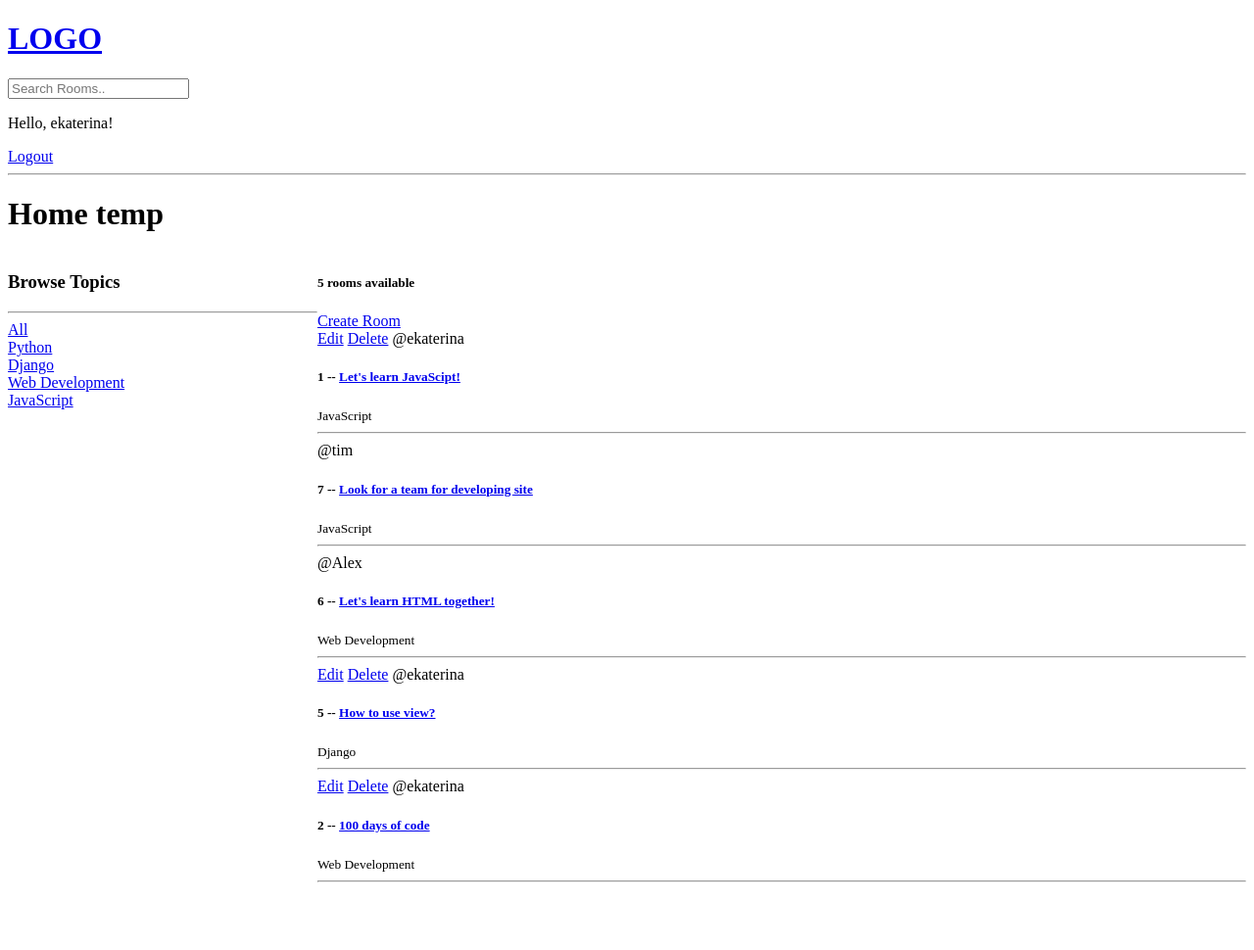
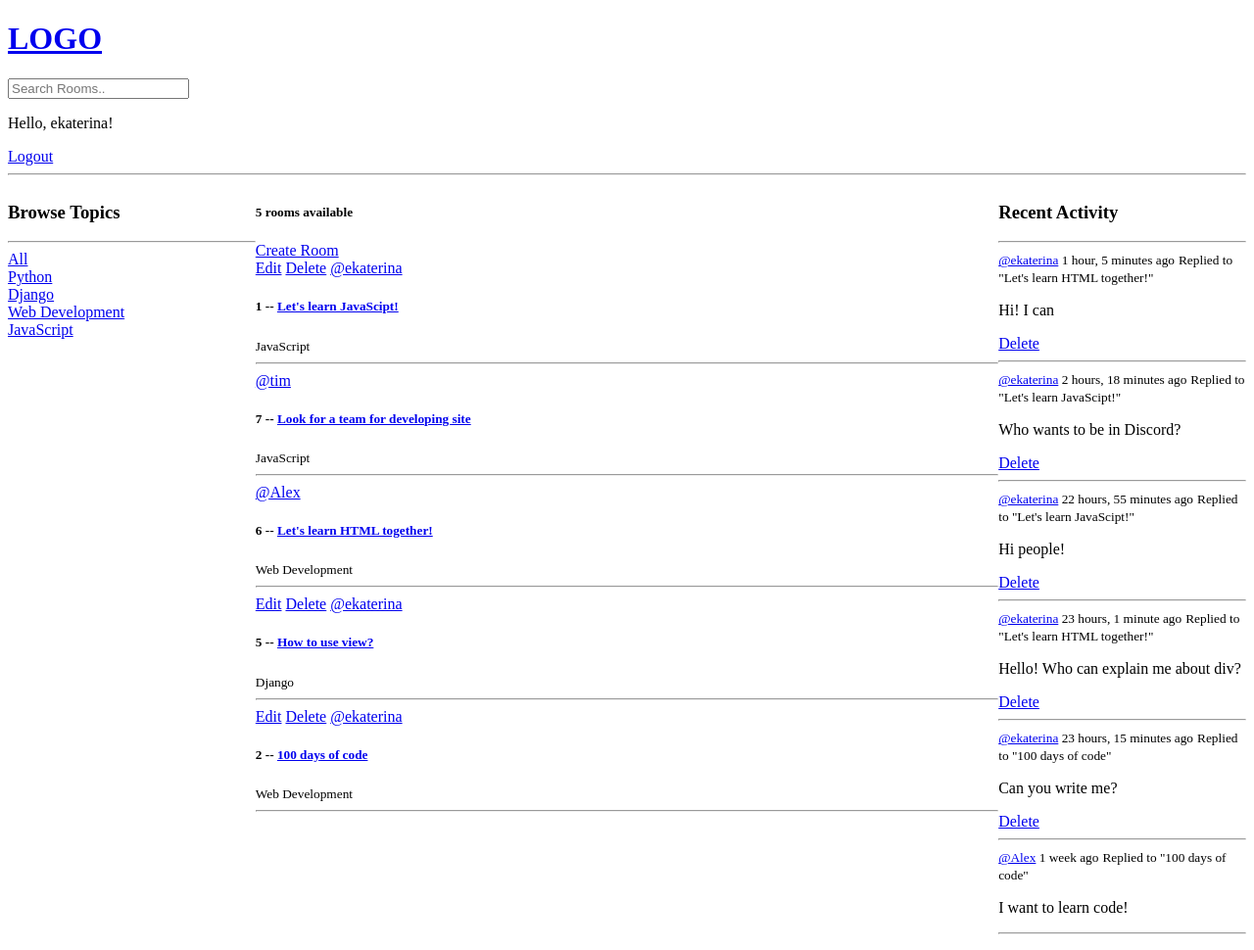
Before and after one commit to error-00/Disclochat, a Django app: page / in a window 1280 px wide. Shown: the whole page at 98% size. Before the commit the page ends 901 px from the top, so only its background shows below. Run offline with Django 4.2, Linux system fonts and the light colour scheme; a user stored in the database is signed in; data comes from the database, SQL or seed files in the repository; both versions use the stored data as it was after the commit.

Commit message:
add activity feed

```diff
--- a/base/models.py
+++ b/base/models.py
@@ -32,5 +32,8 @@ class Message(models.Model):
     updated = models.DateTimeField(auto_now=True)
     created = models.DateTimeField(auto_now_add=True)
 
+    class Meta:
+        ordering = ['-updated', '-created']
+
     def __str__(self):
         return self.body[0:50]
--- /dev/null
+++ b/base/templates/base/activity_component.html
@@ -0,0 +1,14 @@
+<h3>Recent Activity</h3>
+<hr>
+{% for message in room_messages %}
+<div>
+    <small><a href="{% url 'user-profile' message.user.id %}">@{{message.user}}</a> {{message.created|timesince}} ago</small>
+    <small>Replied to "{{message.room}}"</small>
+
+    <p>{{message.body}}</p>
+    {% if request.user == message.user %}
+    <a href="{% url 'delete-message' message.id %}">Delete</a>
+    {% endif %}
+    <hr>
+</div>
+{% endfor %}
--- /dev/null
+++ b/base/templates/base/feed_component.html
@@ -0,0 +1,15 @@
+<div>
+    {% for room in rooms %}
+    <div>
+        {% if request.user == room.host %}
+        <a href="{% url 'update-room' room.id %}">Edit</a>
+        <a href="{% url 'delete-room' room.id %}">Delete</a>
+        {% endif %}
+
+        <a href="{% url 'user-profile' room.host.id %}">@{{room.host.username}}</a>
+        <h5>{{room.id}} -- <a href="{% url 'room' room.id %}">{{room.name}}</a></h5>
+        <small>{{room.topic.name}}</small>
+        <hr>
+    </div>
+    {% endfor %}
+</div>
--- a/base/templates/base/home.html
+++ b/base/templates/base/home.html
@@ -5,51 +5,31 @@
 <style>
     .home-container{
         display: grid;
-        grid-template-columns: 1fr 3fr;
+        grid-template-columns: 1fr 3fr 1fr;
     }
+
+
+
 
 
 </style>
 
-<h1>Home temp</h1>
-
 <div class="home-container">
 
     <div>
-        <h3>Browse Topics</h3>
-        <hr>
-
-        <div>
-            <a href="{% url 'home' %}">All</a>
-        </div>
-
-        {% for topic in topics %}
-        <div>
-            <a href="{% url 'home' %}?q={{topic.name}}">{{topic.name}}</a>
-        </div>
-        {% endfor %}
+        {% include 'base/topics_component.html' %}
     </div>
 
     <div>
         <h5>{{room_count}} rooms available</h5>
         <a href="{% url 'create-room' %}">Create Room</a>
 
-        <div>
-            {% for room in rooms %}
-            <div>
-                {% if request.user == room.host %}
-                <a href="{% url 'update-room' room.id %}">Edit</a>
-                <a href="{% url 'delete-room' room.id %}">Delete</a>
-                {% endif %}
-                <span>@{{room.host.username}}</span>
-                <h5>{{room.id}} -- <a href="{% url 'room' room.id %}">{{room.name}}</a></h5>
-                <small>{{room.topic.name}}</small>
-                <hr>
-            </div>
-            {% endfor %}
-        </div>
+            {% include 'base/feed_component.html' %}
     </div>
 
+    <div>
+        {% include 'base/activity_component.html' %}
+    </div>
 
 </div>
 
--- /dev/null
+++ b/base/templates/base/topics_component.html
@@ -0,0 +1,12 @@
+<h3>Browse Topics</h3>
+<hr>
+
+<div>
+    <a href="{% url 'home' %}">All</a>
+</div>
+
+{% for topic in topics %}
+<div>
+    <a href="{% url 'home' %}?q={{topic.name}}">{{topic.name}}</a>
+</div>
+{% endfor %}
--- a/base/urls.py
+++ b/base/urls.py
@@ -10,6 +10,8 @@ urlpatterns = [
     path('', views.home, name='home'),
 
     path('room/<str:pk>/', views.room, name='room'),
+    path('profile/<str:pk>/', views.userProfile, name='user-profile'),
+
     path('create-room/', views.createRoom, name='create-room'),
     path('update-room/<str:pk>/', views.updateRoom, name='update-room'),
     path('delete-room/<str:pk>/', views.deleteRoom, name='delete-room'),
--- a/base/views.py
+++ b/base/views.py
@@ -79,11 +79,13 @@ def home(request):
                                 )
     topics = Topic.objects.all()
     room_count = rooms.count()
+    room_messages = Message.objects.filter(Q(room__topic__name__icontains=q))
 
     context = {
         'rooms': rooms,
         'topics': topics,
         'room_count': room_count,
+        'room_messages': room_messages,
     }
     return render(request, 'base/home.html', context)
 
@@ -108,6 +110,21 @@ def room(request, pk):
         'participants': participants,
     }
     return render(request, 'base/room.html', context)
+
+
+def userProfile(request, pk):
+    user = User.objects.get(id=pk)
+    rooms = user.room_set.all()
+    room_messages = user.message_set.all()
+    topics = Topic.objects.all()
+
+    context = {
+        'user': user,
+        'rooms': rooms,
+        'room_messages': room_messages,
+        'topics': topics,
+    }
+    return render(request, 'base/profile.html', context)
 
 
 @login_required(login_url='/login')
```
Also changed, not shown: base/templates/base/profile.html (added, +28 -0 lines), db.sqlite3.
